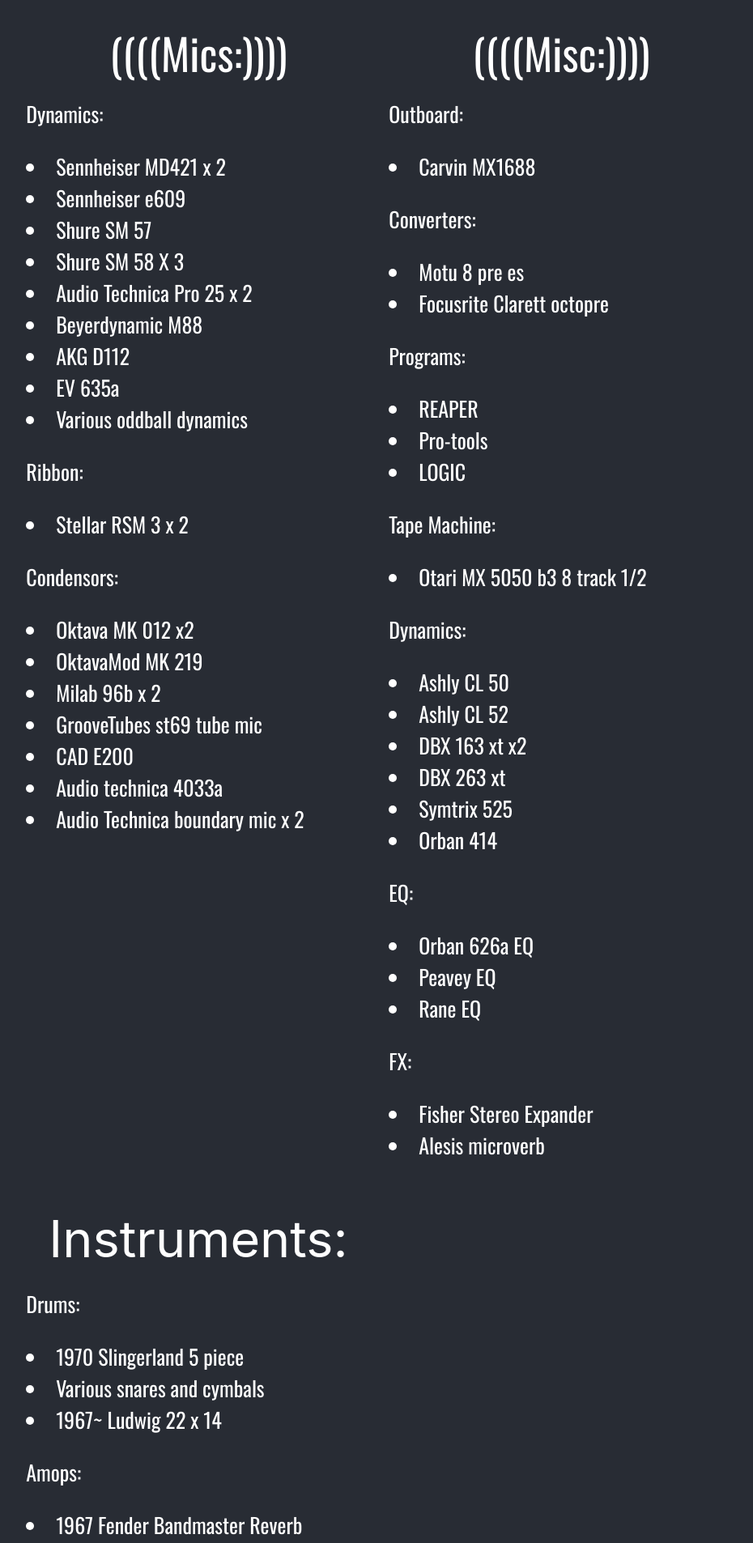
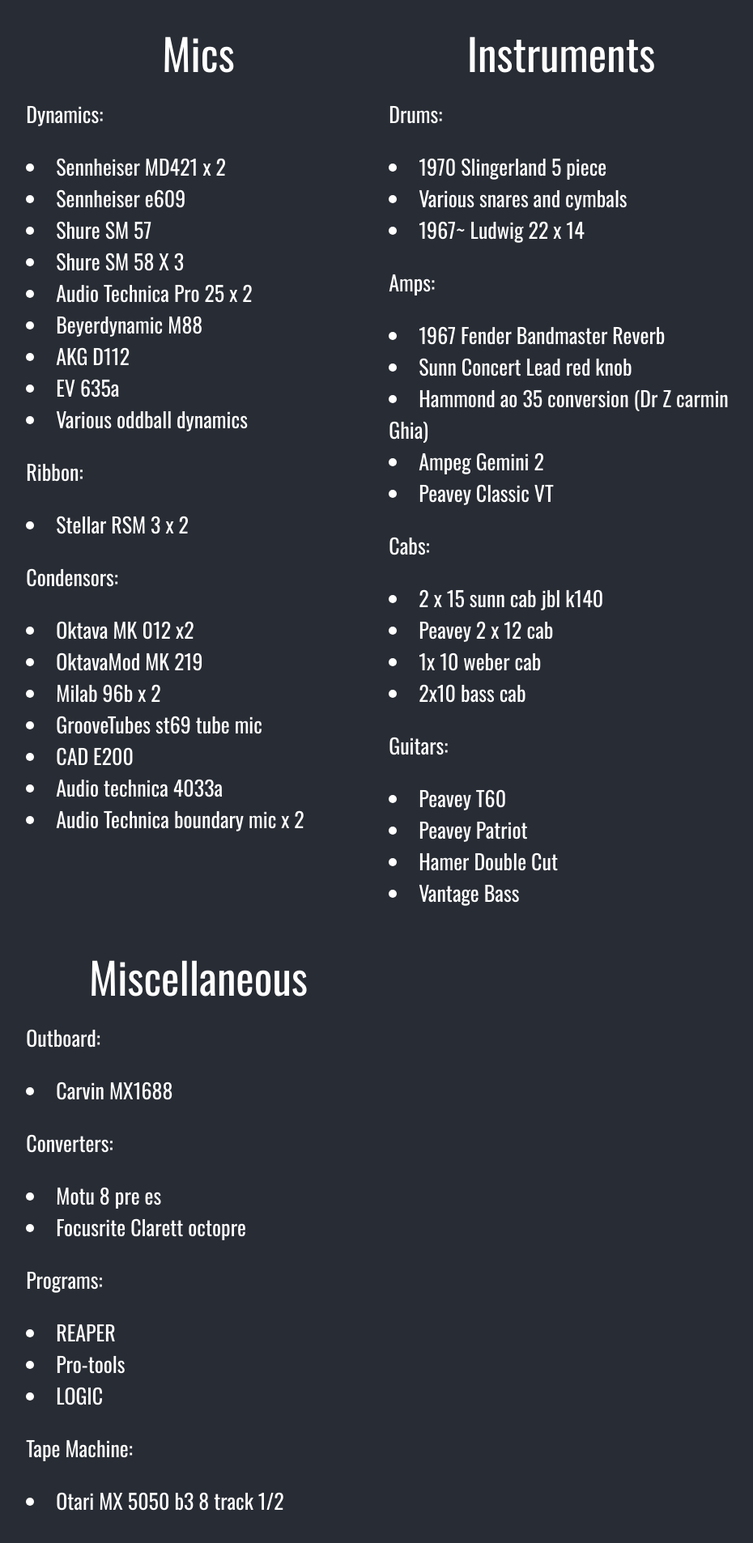
Before and after one commit to davidmbedford/joni-portfolio, a React (Create React App) app: page /gear in a window 1280 px wide. Shown: the part 540-2446 px from the top of the page at 81% size, without its empty margins (171-1101 px from the left). Built offline with nearby package versions, Linux system fonts and the light colour scheme.

Commit message:
fixed jsx errors in console for footer and nav

```diff
--- a/src/components/footer/index.js
+++ b/src/components/footer/index.js
@@ -24,7 +24,7 @@
           <div className="footer-copyright" id="footerbottom">
             <div className="container">
             this site designed by <span><a href="https://davidmbedford.github.io">davidmbedford</a></span>
-            <a className="grey-text text-lighten-4 right" href="#!"><i class="fab fa-instagram fa-lg"></i></a>
+            <a className="grey-text text-lighten-4 right" href="#!"><i className="fab fa-instagram fa-lg"></i></a>
             </div>
           </div>
         </footer>
--- a/src/components/navbar/index.js
+++ b/src/components/navbar/index.js
@@ -17,7 +17,7 @@
         <nav>
         <div className="nav-wrapper">
           <a href="#" className="brand-logo">Earth Songs Recordings</a>
-          <a href="#" data-target="slide-out" class="sidenav-trigger"><i class="material-icons">menu</i></a>
+          <a href="#" data-target="slide-out" className="sidenav-trigger"><i className="material-icons">menu</i></a>
           <ul id="nav-mobile" className="right hide-on-med-and-down">
             <li><Link to='/'>Home</Link></li>
             <li><Link to='/gear'>Gear</Link></li>
@@ -27,7 +27,7 @@
         </div>
       </nav>
 
-        <ul id="slide-out" class="sidenav">
+        <ul id="slide-out" className="sidenav">
           {/* <li><div class="user-view">
             <div class="background">
               <img src="https://upload.wikimedia.org/wikipedia/commons/7/77/Big-eared-townsend-fledermaus.jpg" />
--- a/src/screens/gear/index.js
+++ b/src/screens/gear/index.js
@@ -17,7 +17,7 @@
 
       <div className="row">
         <div className="col s6">
-          <h2>((((Mics:))))</h2>
+          <h2>Mics</h2>
             <div className="left-align">
               <p>Dynamics:</p>
                 <li>Sennheiser MD421 x 2</li>
@@ -45,7 +45,39 @@
         </div>
 
         <div className="col s6">
-          <h2>((((Misc:))))</h2>
+        <h2>Instruments</h2>
+          <div className="left-align">
+            <p>Drums:</p>
+              <li>1970 Slingerland 5 piece</li>
+              <li>Various snares and cymbals</li>
+              <li>1967~ Ludwig 22 x 14</li>
+
+            <p>Amps:</p>
+              <li>1967 Fender Bandmaster Reverb</li>
+              <li>Sunn Concert Lead red knob</li>
+              <li>Hammond ao 35 conversion (Dr Z carmin Ghia)</li>
+              <li>Ampeg Gemini 2</li>
+              <li>Peavey Classic VT</li>
+
+            <p>Cabs:</p>
+              <li>2 x 15 sunn cab jbl k140</li>
+              <li>Peavey 2 x 12 cab</li>
+              <li>1x 10 weber cab</li>
+              <li>2x10 bass cab</li>
+
+            <p>Guitars:</p>
+              <li>Peavey T60</li>
+              <li>Peavey Patriot</li>
+              <li>Hamer Double Cut</li>
+              <li>Vantage Bass</li>
+
+          </div>
+        </div>
+      </div>
+
+      <div className="row">
+      <div className="col s6">
+          <h2>Miscellaneous</h2>
             <div className="left-align">
               <p>Outboard:</p>
                 <li>Carvin MX1688</li>
@@ -82,39 +114,6 @@
         </div>
       </div>
 
-      <div className="row">
-        <div className="col s6">
-        <h1>Instruments:</h1>
-          <div className="left-align">
-            <p>Drums:</p>
-              <li>1970 Slingerland 5 piece</li>
-              <li>Various snares and cymbals</li>
-              <li>1967~ Ludwig 22 x 14</li>
-
-            <p>Amops:</p>
-              <li>1967 Fender Bandmaster Reverb</li>
-              <li>Sunn Concert Lead red knob</li>
-              <li>Hammond ao 35 conversion (Dr Z carmin Ghia)</li>
-              <li>Ampeg Gemini 2</li>
-              <li>Peavey Classic VT</li>
-
-            <p>Cabs:</p>
-              <li>2 x 15 sunn cab jbl k140</li>
-              <li>Peavey 2 x 12 cab</li>
-              <li>1x 10 weber cab</li>
-              <li>2x10 bass cab</li>
-
-            <p>Guitars:</p>
-              <li>Peavey T60</li>
-              <li>Peavey Patriot</li>
-              <li>Hamer Double Cut</li>
-              <li>Vantage Bass</li>
-
-          </div>
-
-        </div>
-      </div>
-
     </div>
     </header>
   </div>
```
